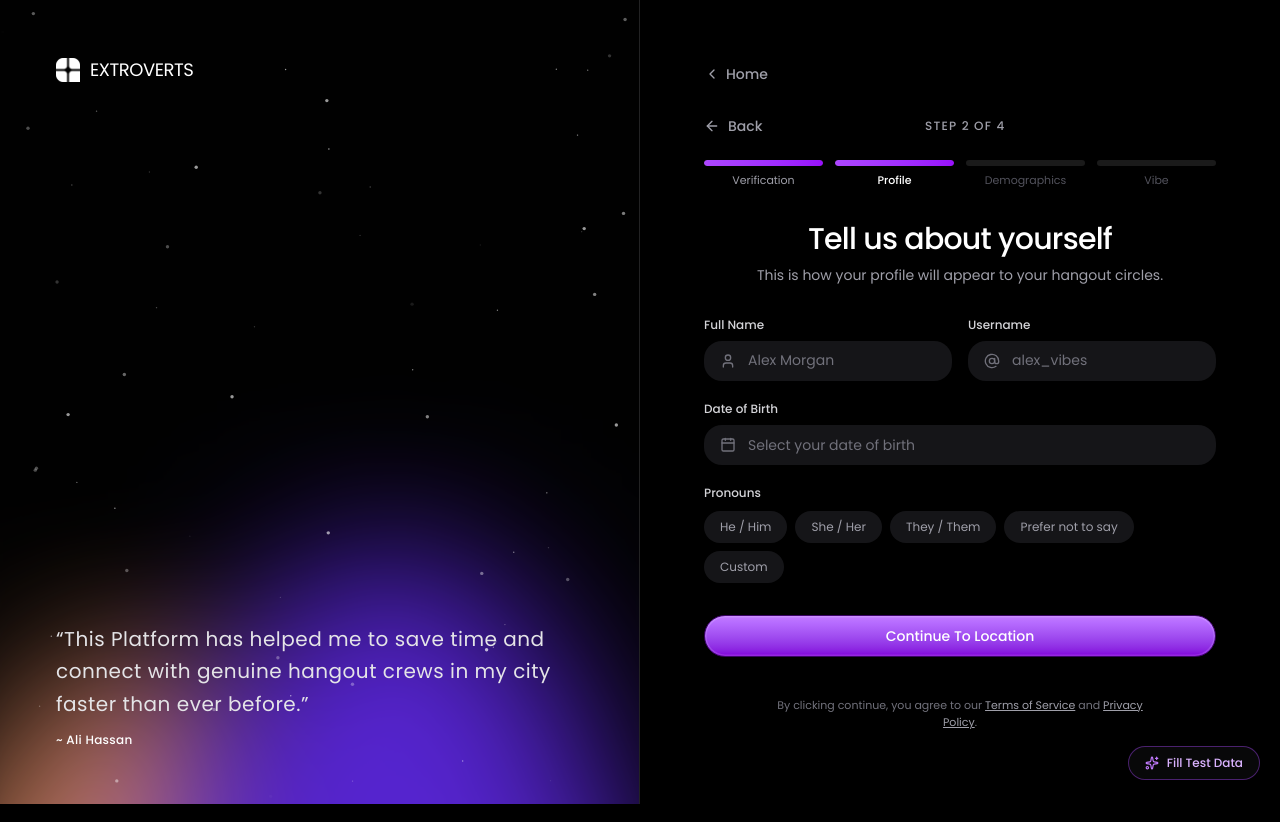
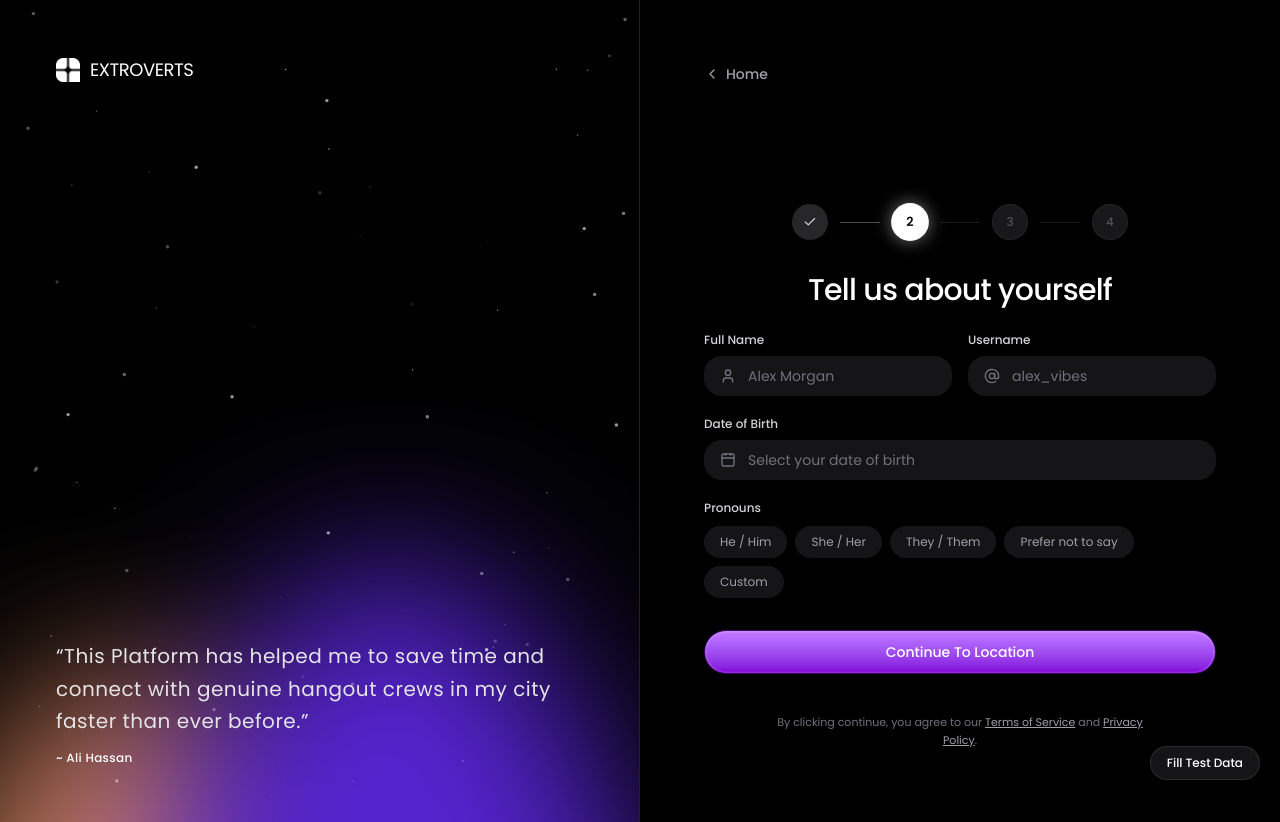
Before and after one commit to AshutoshDM1/X-Extroverts, a Next.js app: page /signup in a window 1280 px wide. Both pictures are taken after a click on the button "Continue with Apple". Built offline with nearby package versions, Linux system fonts and the light colour scheme.

Commit message:
feat: implement multi-step signup wizard with progress tracking, form components, and success celebration view

```diff
--- a/src/Shared/Button/WaitlistButton.tsx
+++ b/src/Shared/Button/WaitlistButton.tsx
@@ -85,8 +85,8 @@ export function WaitlistButton({
   );
 
   const baseStyles = cn(
-    'group relative text-sm inline-flex shrink-0 items-center justify-center font-medium text-white border border-purple-950 bg-linear-to-b from-purple-400 to-purple-700 shadow-[inset_0_0_0_1.5px_rgba(255,255,255,0.15)] transition-all duration-200 active:scale-[0.97] cursor-pointer hover:opacity-95 disabled:opacity-50 disabled:cursor-not-allowed rounded-full',
-    shouldRenderIcon ? 'p-1 pr-6 gap-3.5' : 'px-6 py-2.5',
+    'group relative h-11 text-sm inline-flex shrink-0 items-center justify-center font-medium text-white border border-purple-950 bg-linear-to-b from-purple-400 to-purple-700 shadow-[inset_0_0_0_1.5px_rgba(255,255,255,0.15)] transition-colors duration-200 cursor-pointer hover:opacity-95 disabled:opacity-50 disabled:cursor-not-allowed rounded-full',
+    shouldRenderIcon ? 'p-1 pr-6 gap-3.5' : 'px-6',
     className,
   );
 
--- a/src/modules/SignUp/SignUp.tsx
+++ b/src/modules/SignUp/SignUp.tsx
@@ -2,7 +2,8 @@
 
 import React, { useState } from 'react';
 import Link from 'next/link';
-import { ChevronLeft, Sparkles } from 'lucide-react';
+import { ChevronLeft } from 'lucide-react';
+import { motion, AnimatePresence } from 'motion/react';
 import { Logo } from '@/Shared/Logo/Logo';
 import HeroBackground from '@/Shared/Background/HeroBackground';
 import { Particles } from '@/components/ui/particles';
@@ -69,12 +70,6 @@ export function SignUpPage() {
     }
   };
 
-  const handleBack = () => {
-    if (currentStep > 1 && currentStep < 5) {
-      setCurrentStep((prev) => (prev - 1) as SignupStep);
-    }
-  };
-
   return (
     <div className="min-h-screen w-full grid grid-cols-1 lg:grid-cols-2 bg-black text-white selection:bg-purple-600 selection:text-white">
       {/* Left Column: Visual Brand, Hero Background Image, Particles & Testimonial */}
@@ -107,10 +102,10 @@ export function SignUpPage() {
         </div>
       </div>
 
-      {/* Right Column: Clean Form Container */}
+      {/* Right Column: Clean Form Container with Fixed Stepper */}
       <div className="relative flex flex-col justify-between p-6 sm:p-10 lg:p-12 xl:p-16 min-h-screen overflow-y-auto bg-black">
         {/* Top: Home Link */}
-        <div className="w-full flex items-center justify-between">
+        <div className="w-full flex items-center justify-between shrink-0">
           <Link
             href="/"
             className="inline-flex items-center gap-1.5 text-xs sm:text-sm font-medium text-zinc-400 hover:text-white transition-colors"
@@ -125,12 +120,29 @@ export function SignUpPage() {
           </div>
         </div>
 
-        {/* Center: Multi-Step Wizard Flow */}
-        <div className="w-full max-w-lg mx-auto my-auto py-8">
-          {/* Wizard Header Progress */}
-          {currentStep > 1 && <WizardStepHeader currentStep={currentStep} onBack={handleBack} />}
+        {/* Center: Multi-Step Wizard Flow (Top-aligned to eliminate vertical jumping) */}
+        <div className="w-full max-w-lg mx-auto pt-6 sm:pt-10 pb-8 flex-1 flex flex-col justify-start">
+          {/* Fixed Stepper at top */}
+          {currentStep <= 4 && (
+            <div className="shrink-0 w-full">
+              <WizardStepHeader
+                currentStep={currentStep}
+                onStepClick={(step) => setCurrentStep(step)}
+              />
+            </div>
+          )}
 
-          {/* Steps */}
+          {/* Steps container that smoothly adjusts height below the fixed stepper */}
+          <div className="w-full">
+            <AnimatePresence mode="wait">
+              <motion.div
+                key={currentStep}
+                initial={{ opacity: 0, y: 8 }}
+                animate={{ opacity: 1, y: 0 }}
+                exit={{ opacity: 0, y: -8 }}
+                transition={{ duration: 0.2, ease: 'easeOut' }}
+                className="w-full"
+              >
                 {currentStep === 1 && (
                   <Step1EmailOtp
                     formData={formData}
@@ -164,10 +176,13 @@ export function SignUpPage() {
                 )}
 
                 {currentStep === 5 && <SuccessCelebration formData={formData} />}
+              </motion.div>
+            </AnimatePresence>
+          </div>
         </div>
 
         {/* Bottom: Legal Disclaimer */}
-        <div className="w-full text-center py-2">
+        <div className="w-full text-center py-2 shrink-0 mt-auto">
           <p className="text-[11px] text-zinc-500 font-normal leading-relaxed max-w-sm mx-auto">
             By clicking continue, you agree to our{' '}
             <Link href="/legal" className="text-zinc-400 hover:text-white underline">
@@ -186,10 +201,9 @@ export function SignUpPage() {
       <button
         type="button"
         onClick={handleFillDummyData}
-        className="fixed bottom-5 right-5 z-50 flex items-center gap-2 rounded-full border border-purple-500/40 bg-zinc-950/90 hover:bg-zinc-900 px-4 py-2 text-xs font-medium text-purple-300 shadow-2xl backdrop-blur-md transition-all hover:scale-105 active:scale-95 cursor-pointer outline-none focus:outline-none focus:ring-0"
+        className="fixed md:bottom-5 right-5 z-50 flex items-center gap-2 rounded-full border border-white/10 bg-zinc-900/90 hover:bg-zinc-900 px-4 py-2 text-xs font-medium text-white transition-all hover:scale-105 active:scale-95 cursor-pointer"
         title="Fill all form state with dummy data for testing without changing step"
       >
-        <Sparkles className="size-3.5 text-purple-400" />
         <span>Fill Test Data</span>
       </button>
     </div>
--- a/src/modules/SignUp/components/Step2PersonalDetails.tsx
+++ b/src/modules/SignUp/components/Step2PersonalDetails.tsx
@@ -85,13 +85,10 @@ export function Step2PersonalDetails({
 
   return (
     <div className="w-full">
-      <div className="text-center mb-8">
+      <div className="text-center mb-6">
         <h2 className="text-2xl sm:text-3xl font-medium tracking-tight text-white">
           Tell us about yourself
         </h2>
-        <p className="mt-2 text-xs sm:text-sm text-zinc-400 font-normal">
-          This is how your profile will appear to your hangout circles.
-        </p>
       </div>
 
       <form onSubmit={handleSubmit} className="flex flex-col gap-5">
--- a/src/modules/SignUp/components/Step3Demographics.tsx
+++ b/src/modules/SignUp/components/Step3Demographics.tsx
@@ -92,13 +92,10 @@ export function Step3Demographics({ formData, updateFormData, onNext }: Step3Dem
 
   return (
     <div className="w-full">
-      <div className="text-center mb-8">
+      <div className="text-center mb-6">
         <h2 className="text-2xl sm:text-3xl font-medium tracking-tight text-white">
           Where do you vibe?
         </h2>
-        <p className="mt-2 text-xs sm:text-sm text-zinc-400 font-normal">
-          We match you with active hangouts, clubs, and parties in your area.
-        </p>
       </div>
 
       <form onSubmit={handleSubmit} className="flex flex-col gap-5">
--- a/src/modules/SignUp/components/SuccessCelebration.tsx
+++ b/src/modules/SignUp/components/SuccessCelebration.tsx
@@ -27,13 +27,13 @@ export function SuccessCelebration({ formData }: SuccessCelebrationProps) {
       <h2 className="text-3xl sm:text-4xl font-medium tracking-tight text-white">
         Welcome to Extroverts, {formData.fullName.split(' ')[0]}!
       </h2>
-
+      {/*
       <p className="mt-3 max-w-md text-xs sm:text-sm text-zinc-300 leading-relaxed font-normal">
         Your profile is live as <strong className="text-white">@{formData.username}</strong> in{' '}
         <strong className="text-white">{formData.city || 'your city'}</strong>. You have received
         your first <strong className="text-purple-400">10 Honorary Vibe Tokens</strong> to start
         RSVPing to gatherings.
-      </p>
+      </p> */}
 
       {/* Profile Card Preview */}
       <div className="mt-8 w-full max-w-sm rounded-2xl border border-white/10 bg-zinc-900/70 p-5 text-left backdrop-blur-md">
--- a/src/modules/SignUp/components/WizardStepHeader.tsx
+++ b/src/modules/SignUp/components/WizardStepHeader.tsx
@@ -1,80 +1,54 @@
 'use client';
 
 import React from 'react';
-import { ArrowLeft } from 'lucide-react';
+import { Check } from 'lucide-react';
 import { cn } from '@/lib/utils';
 import { SignupStep } from '../types';
 
 interface WizardStepHeaderProps {
   currentStep: SignupStep;
-  onBack: () => void;
+  onStepClick: (step: SignupStep) => void;
 }
 
-const steps = [
-  { step: 1, label: 'Verification' },
-  { step: 2, label: 'Profile' },
-  { step: 3, label: 'Demographics' },
-  { step: 4, label: 'Vibe' },
-];
-
-export function WizardStepHeader({ currentStep, onBack }: WizardStepHeaderProps) {
+export function WizardStepHeader({ currentStep, onStepClick }: WizardStepHeaderProps) {
   if (currentStep > 4) return null;
 
   return (
-    <div className="w-full mb-8">
-      {/* Top Row: Back Button & Step Title */}
-      <div className="flex items-center justify-between mb-6">
-        {currentStep > 1 ? (
-          <button
-            type="button"
-            onClick={onBack}
-            className="inline-flex items-center gap-2 text-xs sm:text-sm font-medium text-zinc-400 hover:text-white transition-colors cursor-pointer"
-          >
-            <ArrowLeft className="size-4" />
-            <span>Back</span>
-          </button>
-        ) : (
-          <div className="w-12" />
-        )}
-
-        <span className="text-xs font-medium uppercase tracking-widest text-zinc-400">
-          Step {currentStep} of 4
-        </span>
-
-        <div className="w-12" />
-      </div>
-
-      {/* Progress Bars */}
-      <div className="grid grid-cols-4 gap-2 sm:gap-3">
-        {steps.map(({ step, label }) => {
+    <div className="md:mt-20 w-full mb-8 flex items-center justify-center">
+      {/* Centered Circular Stepper with Interactive Navigation */}
+      <div className="flex items-center gap-2 sm:gap-3">
+        {[1, 2, 3, 4].map((step, idx) => {
           const isCompleted = currentStep > step;
           const isCurrent = currentStep === step;
+          const isClickable = step < currentStep;
 
           return (
-            <div key={step} className="flex flex-col gap-1.5">
-              <div className="h-1.5 w-full rounded-full bg-white/10 overflow-hidden">
+            <React.Fragment key={step}>
+              {idx > 0 && (
                 <div
                   className={cn(
-                    'h-full rounded-full transition-all duration-500',
-                    isCompleted || isCurrent
-                      ? 'w-full bg-linear-to-r from-purple-500 to-purple-600'
-                      : 'w-0',
+                    'h-px w-6 sm:w-10 transition-colors duration-300',
+                    step <= currentStep ? 'bg-white/30' : 'bg-white/10',
                   )}
                 />
-              </div>
-              <span
+              )}
+              <button
+                type="button"
+                disabled={!isClickable}
+                onClick={() => isClickable && onStepClick(step as SignupStep)}
                 className={cn(
-                  'hidden sm:block text-[11px] font-normal transition-colors text-center truncate',
-                  isCurrent
-                    ? 'text-white font-medium'
-                    : isCompleted
-                      ? 'text-zinc-400'
-                      : 'text-zinc-600',
+                  'flex size-8 sm:size-9 items-center justify-center rounded-full text-xs font-medium transition-all duration-300 outline-none focus:outline-none focus:ring-0',
+                  isCompleted
+                    ? 'bg-zinc-800 text-zinc-300 hover:bg-zinc-700 hover:text-white cursor-pointer active:scale-95'
+                    : isCurrent
+                      ? 'bg-white text-zinc-950 shadow-[0_0_16px_rgba(255,255,255,0.45)] scale-105 cursor-default font-semibold'
+                      : 'bg-zinc-900 text-zinc-600 border border-white/5 cursor-not-allowed',
                 )}
+                title={isCompleted ? `Go back to Step ${step}` : `Step ${step}`}
               >
-                {label}
-              </span>
-            </div>
+                {isCompleted ? <Check className="size-3.5 stroke-2" /> : <span>{step}</span>}
+              </button>
+            </React.Fragment>
           );
         })}
       </div>
```
Also changed, not shown: src/modules/SignUp/components/Step1EmailOtp.tsx (+24 -17 lines), src/modules/SignUp/components/Step4Preferences.tsx (+2 -5 lines). Lines whose indentation alone changed are shown as unchanged.
